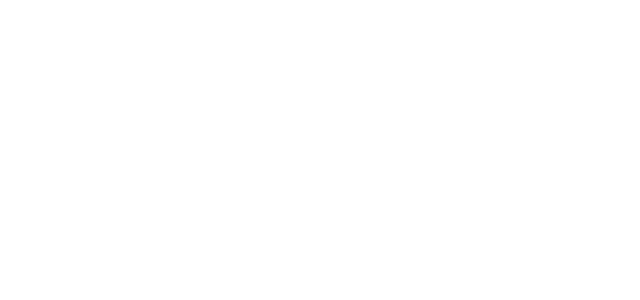
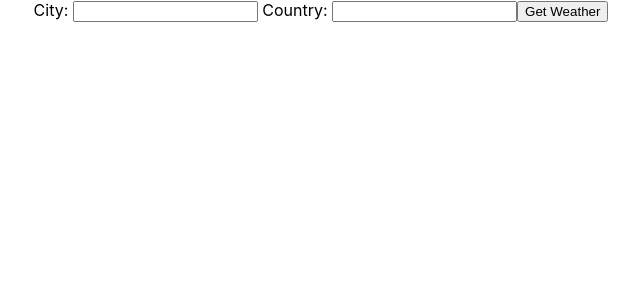
Before and after one commit to torianne02/weather-caster, a React (Create React App) app: page / in a window 1280 px wide. Shown: the top 300 px of the page, without its empty margins (319-959 px from the left). Built offline with nearby package versions, Linux system fonts and the light colour scheme.

Commit message:
creates route path for weather search

```diff
--- a/src/App.js
+++ b/src/App.js
@@ -1,5 +1,6 @@
 import React from 'react';
 import { BrowserRouter as Router, Route, Switch } from 'react-router-dom';
+import WeatherSearch from './containers/WeatherSearch';
 import './App.css';
 
 const App = () => {
@@ -7,6 +8,7 @@
     <Router>
       <div className="App">
         <Switch>
+          <Route exact path='/' component={WeatherSearch} />
         </Switch>
       </div>
     </Router>
```
